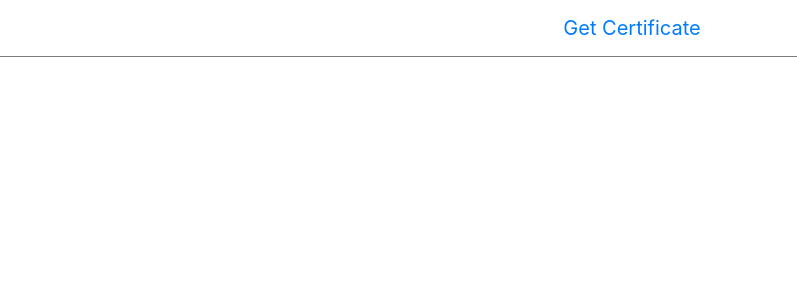
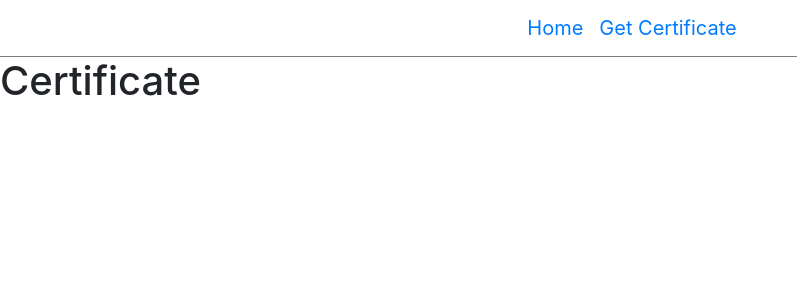
Before and after one commit to luuidy/certificate-service, a React (Create React App) app in the folder client/: page /certificate in a window 1280 px wide. Shown: the top 300 px of the page, without its empty margins (0-797 px from the left). Built offline with nearby package versions, Linux system fonts and the light colour scheme.

Commit message:
fix navbar

```diff
--- a/client/src/App.js
+++ b/client/src/App.js
@@ -2,14 +2,16 @@ import React from 'react';
 import {BrowserRouter, Route, Switch} from 'react-router-dom'
 import Navbar from './core/Navbar'
 import Home from './core/Form'
+import Certificate from './core/Certificate'
 
-const App = ()=>{
+const App = (props)=>{
   return (
     <BrowserRouter>
     <div className="App">
       <Navbar/>
       <Switch>
         <Route path="/" exact component={Home}/>
+        <Route path="/certificate" exact component={Certificate}/>
       </Switch>
     </div>
     </BrowserRouter>
--- a/client/src/core/Certificate.js
+++ b/client/src/core/Certificate.js
@@ -0,0 +1,11 @@
+import React from 'react'
+
+const Certificate = () => {
+    return (
+        <div>
+            <h1>Certificate</h1>
+        </div>
+    )
+}
+
+export default Certificate
--- a/client/src/core/Navbar.js
+++ b/client/src/core/Navbar.js
@@ -5,6 +5,7 @@ import './navbar.css'
 const Navbar = () => {
     return (
         <nav className="navbar" style={{display: 'flex', justifyContent:'center'}}>
+            <Link className="navbar-brand" to="/">Home</Link>
             <Link className="navbar-brand" to="/certificate">Get Certificate</Link>
         </nav>
     )
```
